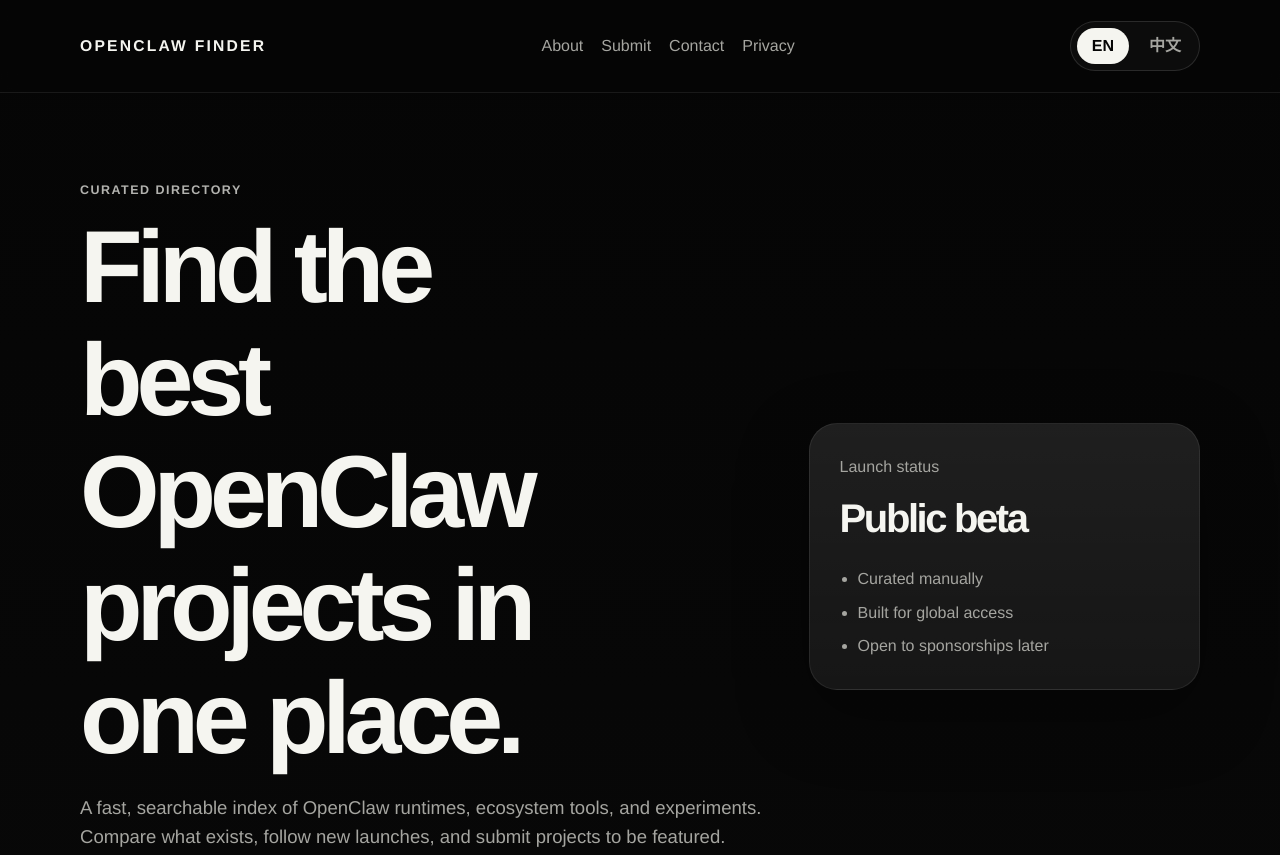
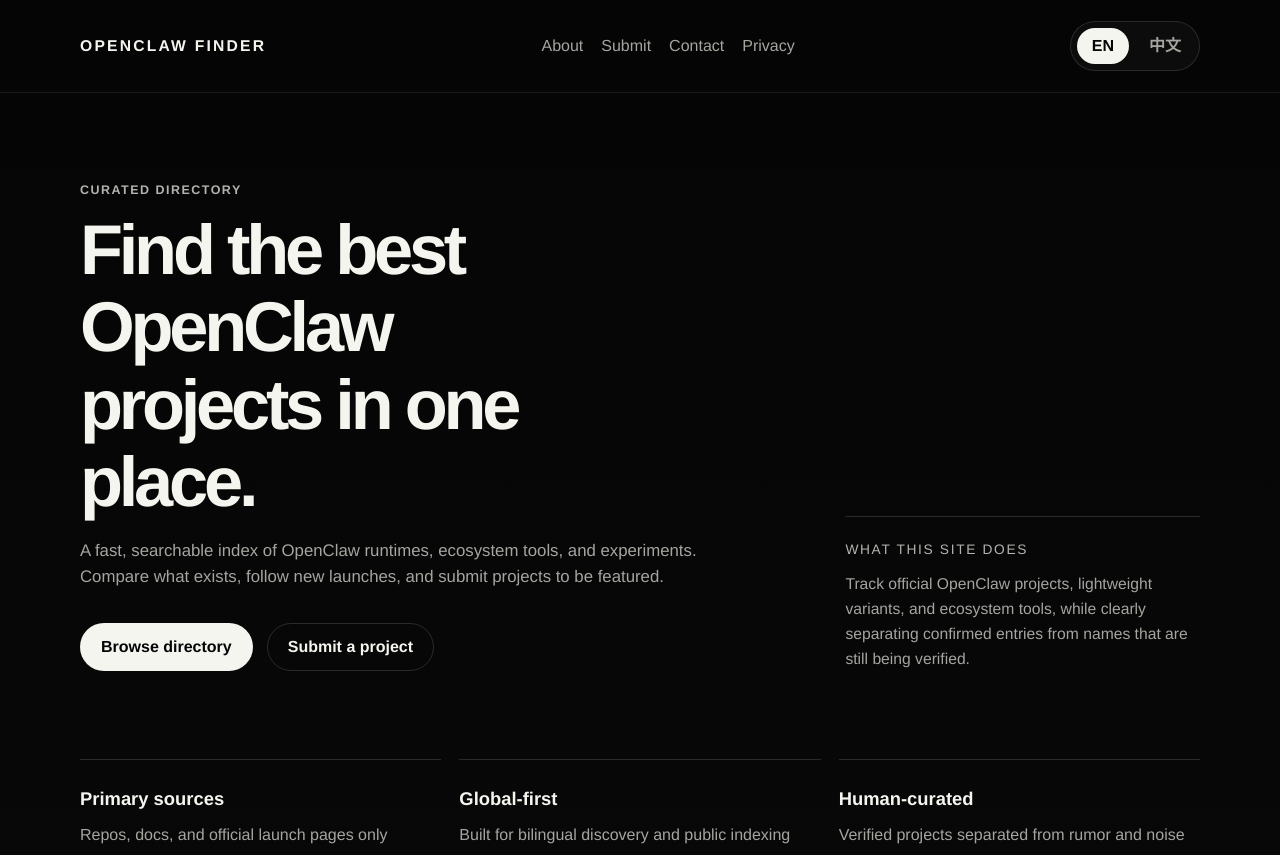
Before and after one commit to biang15343100-source/openclawfinder, a plain HTML site: page index.html in a window 1280 px wide. Shown: the top 855 px of the page. Drawn offline with Linux system fonts and the light colour scheme.

Commit message:
Refine homepage hierarchy and interaction cues

```diff
--- a/index.html
+++ b/index.html
@@ -35,7 +35,7 @@
     <main>
       <section class="hero">
         <div class="wrap hero-grid">
-          <div>
+          <div class="hero-copy">
             <p class="eyebrow" data-i18n="home.eyebrow">Curated directory</p>
             <h1 data-i18n="home.heroTitle">Find the best OpenClaw projects in one place.</h1>
             <p class="lead" data-i18n="home.heroLead">
@@ -48,14 +48,11 @@
               <a class="button secondary" href="/submit.html" data-i18n="home.submit">Submit a project</a>
             </div>
           </div>
-          <aside class="hero-card">
-            <p class="stat-label" data-i18n="home.statusLabel">Launch status</p>
-            <p class="stat-value" data-i18n="home.statusValue">Public beta</p>
-            <ul>
-              <li data-i18n="home.statusItem1">Curated manually</li>
-              <li data-i18n="home.statusItem2">Built for global access</li>
-              <li data-i18n="home.statusItem3">Open to sponsorships later</li>
-            </ul>
+          <aside class="hero-note">
+            <p class="hero-note-label" data-i18n="home.noteLabel">What this site does</p>
+            <p class="hero-note-body" data-i18n="home.noteBody">
+              Track official OpenClaw projects, lightweight variants, and ecosystem tools, while clearly separating confirmed entries from names that are still being verified.
+            </p>
           </aside>
         </div>
       </section>
--- a/script.js
+++ b/script.js
@@ -146,11 +146,9 @@ const translations = {
       browse: "Browse directory",
       submit: "Submit a project",
       profileLink: "Profile",
-      statusLabel: "Launch status",
-      statusValue: "Public beta",
-      statusItem1: "Curated manually",
-      statusItem2: "Built for global access",
-      statusItem3: "Open to sponsorships later",
+      noteLabel: "What this site does",
+      noteBody:
+        "Track official OpenClaw projects, lightweight variants, and ecosystem tools, while clearly separating confirmed entries from names that are still being verified.",
       signal1Value: "Primary sources",
       signal1Label: "Repos, docs, and official launch pages only",
       signal2Value: "Global-first",
@@ -408,11 +406,8 @@ const translations = {
       browse: "浏览目录",
       submit: "提交项目",
       profileLink: "详情",
-      statusLabel: "上线状态",
-      statusValue: "公开测试版",
-      statusItem1: "人工精选整理",
-      statusItem2: "面向全球访问",
-      statusItem3: "后续可接赞助",
+      noteLabel: "这个站是做什么的",
+      noteBody: "追踪官方 OpenClaw 项目、轻量变体和生态工具，并明确区分已确认条目和仍在核实中的名称。",
       signal1Value: "一手来源",
       signal1Label: "只收录仓库、文档和官方发布页",
       signal2Value: "全球优先",
--- a/styles.css
+++ b/styles.css
@@ -114,8 +114,12 @@ a {
 }
 
 .hero-grid {
-  grid-template-columns: minmax(0, 1.35fr) minmax(280px, 0.75fr);
-  align-items: center;
+  grid-template-columns: minmax(0, 1.15fr) minmax(260px, 0.55fr);
+  align-items: end;
+}
+
+.hero-copy {
+  max-width: 780px;
 }
 
 .eyebrow {
@@ -136,10 +140,10 @@ h3 {
 }
 
 h1 {
-  font-size: clamp(3.4rem, 8vw, 6.8rem);
+  font-size: clamp(2.3rem, 5.5vw, 4.4rem);
   font-weight: 700;
   letter-spacing: -0.06em;
-  max-width: 9ch;
+  max-width: 12ch;
 }
 
 h2 {
@@ -156,8 +160,8 @@ h2 {
 }
 
 .lead {
-  max-width: 44rem;
-  font-size: 1.16rem;
+  max-width: 40rem;
+  font-size: 1.05rem;
 }
 
 .hero-actions {
@@ -202,12 +206,6 @@ h2 {
   padding: 30px;
 }
 
-.hero-card {
-  background:
-    linear-gradient(180deg, rgba(255, 255, 255, 0.06), rgba(255, 255, 255, 0.02)),
-    var(--surface);
-}
-
 .hero-card ul,
 .meta {
   margin: 16px 0 0;
@@ -220,16 +218,24 @@ h2 {
   margin-top: 8px;
 }
 
-.stat-label {
+.hero-note {
+  padding: 22px 0 0;
+  border-top: 1px solid rgba(255, 255, 255, 0.14);
+}
+
+.hero-note-label {
+  margin: 0 0 10px;
+  color: var(--text);
+  font-size: 0.86rem;
+  letter-spacing: 0.12em;
+  text-transform: uppercase;
+  opacity: 0.72;
+}
+
+.hero-note-body {
   margin: 0;
   color: var(--muted);
-}
-
-.stat-value {
-  margin: 6px 0 16px;
-  font-size: 2.5rem;
-  font-weight: 700;
-  letter-spacing: -0.06em;
+  font-size: 0.98rem;
 }
 
 .signal-section {
@@ -285,6 +291,27 @@ h2 {
   align-items: center;
 }
 
+.card-top h3 a {
+  position: relative;
+  display: inline-block;
+  padding-right: 18px;
+  color: var(--text);
+}
+
+.card-top h3 a::after {
+  content: "->";
+  position: absolute;
+  right: 0;
+  top: 0;
+  color: var(--muted);
+  transition: transform 140ms ease, color 140ms ease;
+}
+
+.card-top h3 a:hover::after {
+  transform: translateX(3px);
+  color: var(--text);
+}
+
 .tag {
   padding: 6px 10px;
   border-radius: 999px;
@@ -312,14 +339,32 @@ h2 {
 }
 
 .project-links a {
-  color: var(--text);
+  color: #d8d8d2;
   font-weight: 700;
+  text-decoration: underline;
+  text-decoration-color: rgba(255, 255, 255, 0.28);
+  text-underline-offset: 0.22em;
 }
 
 .project-links a:hover,
 .main-nav a:hover,
 .footer-links a:hover {
   color: var(--accent-dark);
+}
+
+.main-nav a,
+.footer-links a {
+  transition: color 140ms ease;
+}
+
+.project-card {
+  transition: transform 160ms ease, border-color 160ms ease, background 160ms ease;
+}
+
+.project-card:hover {
+  transform: translateY(-2px);
+  border-color: rgba(255, 255, 255, 0.16);
+  background: #151515;
 }
 
 .section-accent {
@@ -525,7 +570,7 @@ h2 {
   }
 
   h1 {
-    max-width: 12ch;
+    max-width: 14ch;
   }
 }
 
```
